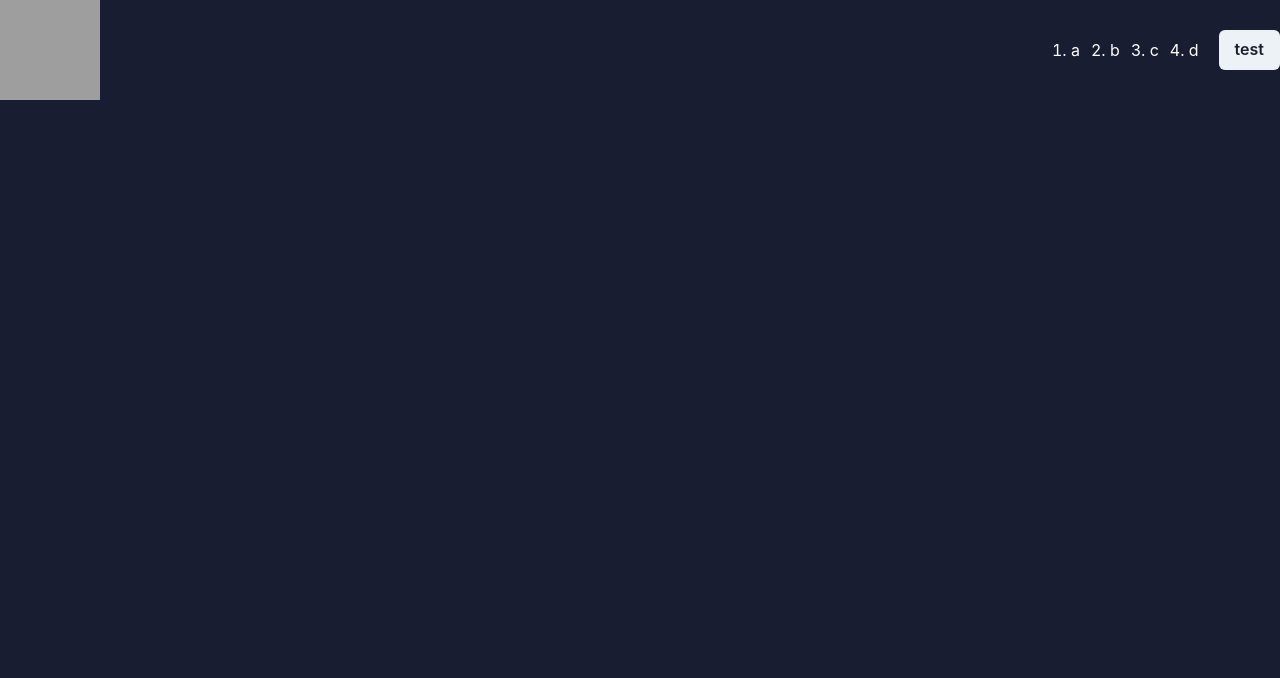
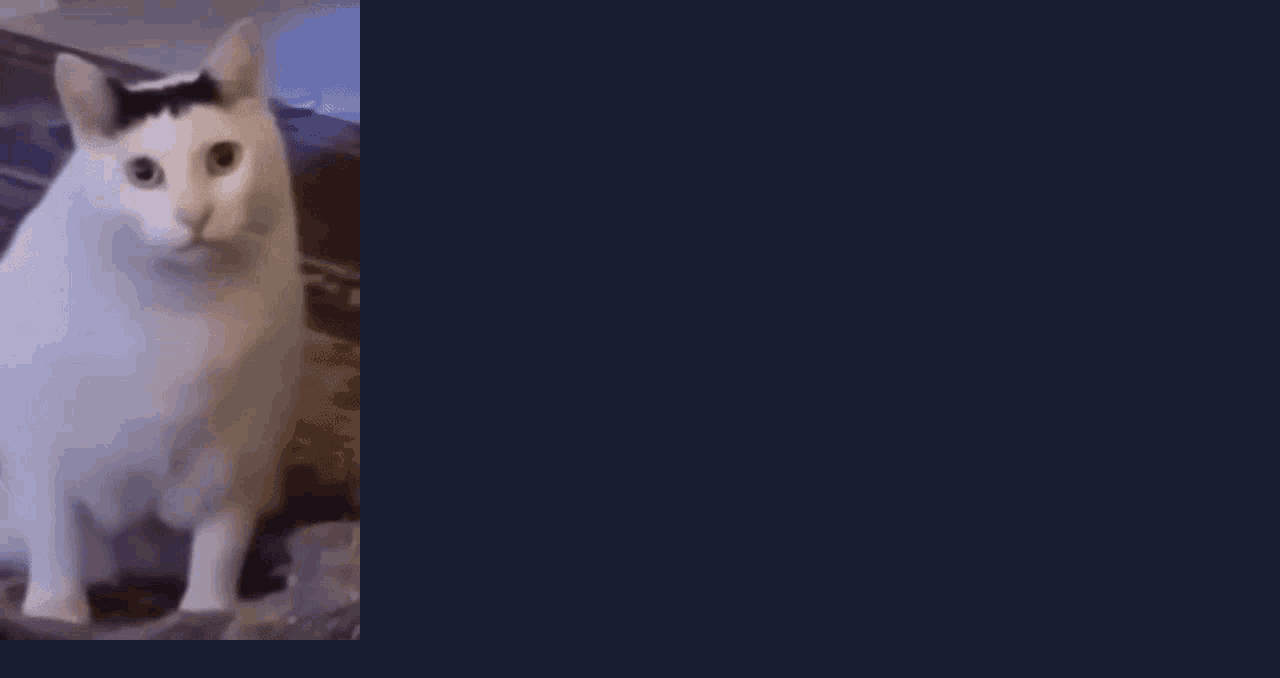
Before and after one commit to Buletiss/landing-page-t2s, a Next.js app: page / in a window 1280 px wide. Shown: the top 678 px of the page. Built offline with nearby package versions, Linux system fonts and the light colour scheme; grey boxes are pictures that could not be loaded.

Commit message:
cat on main page

```diff
--- a/src/pages/index.tsx
+++ b/src/pages/index.tsx
@@ -1,14 +1,16 @@
-import { Loading } from '../components/Loading';
-import { Flex, Box } from '@chakra-ui/react';
-import { NavBar } from '../components/NavBar';
-import { useLoading } from '../hooks/use-loading';
+import { Loading } from "../components/Loading";
+import { Flex, Box, Img } from "@chakra-ui/react";
+import { NavBar } from "../components/NavBar";
+import { useLoading } from "../hooks/use-loading";
+import cat from "../image/cat.gif";
 
 export default function Home() {
   const { showLoading } = useLoading();
   return (
     <>
       <Box bg="#191D32" h="100vh">
-        {showLoading ? <Loading /> : <NavBar />}
+        {/* {showLoading ? <Loading /> : <NavBar />} */}
+        <Img src="/cat.gif"></Img>
       </Box>
     </>
   );
```
Also changed, not shown: public/cat.gif (added).
